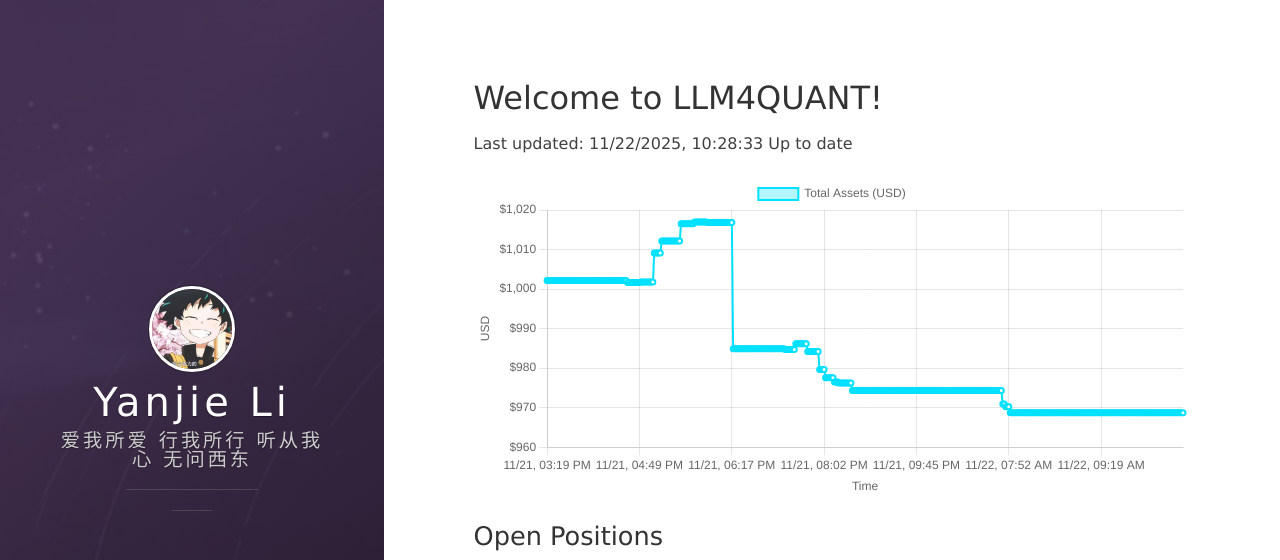
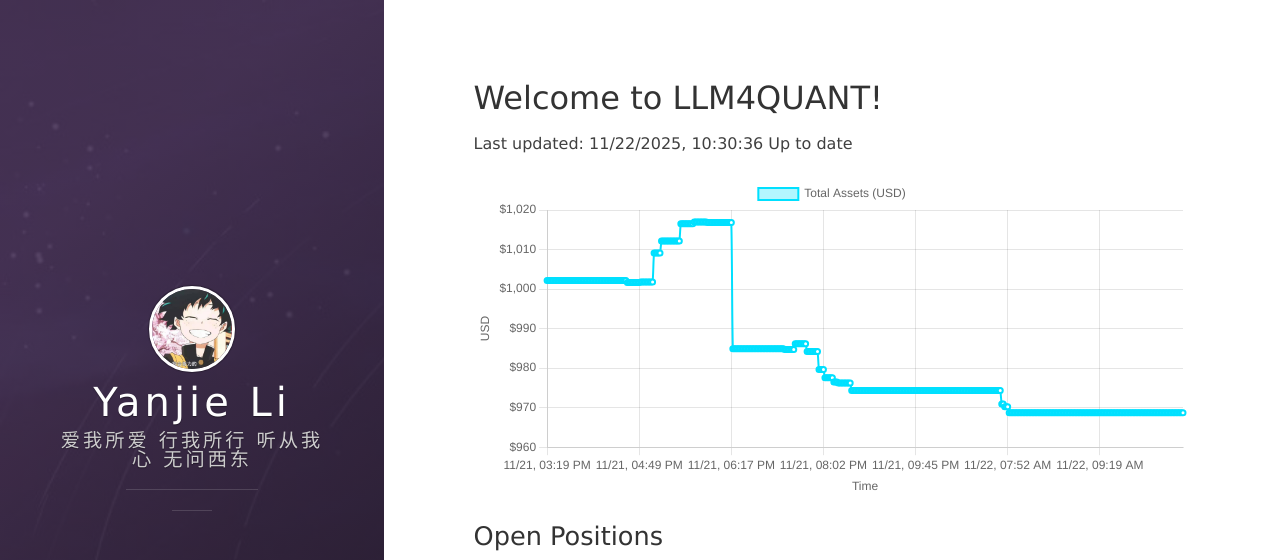
Before and after one commit to leeyegy/leeyegy.github.io, a Jekyll site: the page built from live-trading.html, in a window 1280 px wide and 1026 px high. Shown: the top 560 px of the window. Built offline with Jekyll 4.4.1, drawn with Linux system fonts in a browser that asks for light colours; nearby versions of some CDN libraries.

Commit message:
AccountMonitor: update balance history 2025-11-22T18:30:36+08:00

```diff
--- a/assets/data/binance/balance-history.json
+++ b/assets/data/binance/balance-history.json
@@ -1,5 +1,5 @@
 {
-  "generatedAt": "2025-11-22T18:28:33+08:00",
+  "generatedAt": "2025-11-22T18:30:36+08:00",
   "asset": "total_usd_value",
   "history": [
     {
@@ -1712,6 +1712,10 @@
     },
     {
       "timestamp": "2025-11-22T18:28:33+08:00",
+      "totalUsd": 968.69074819
+    },
+    {
+      "timestamp": "2025-11-22T18:30:36+08:00",
       "totalUsd": 968.69074819
     }
   ]
```
